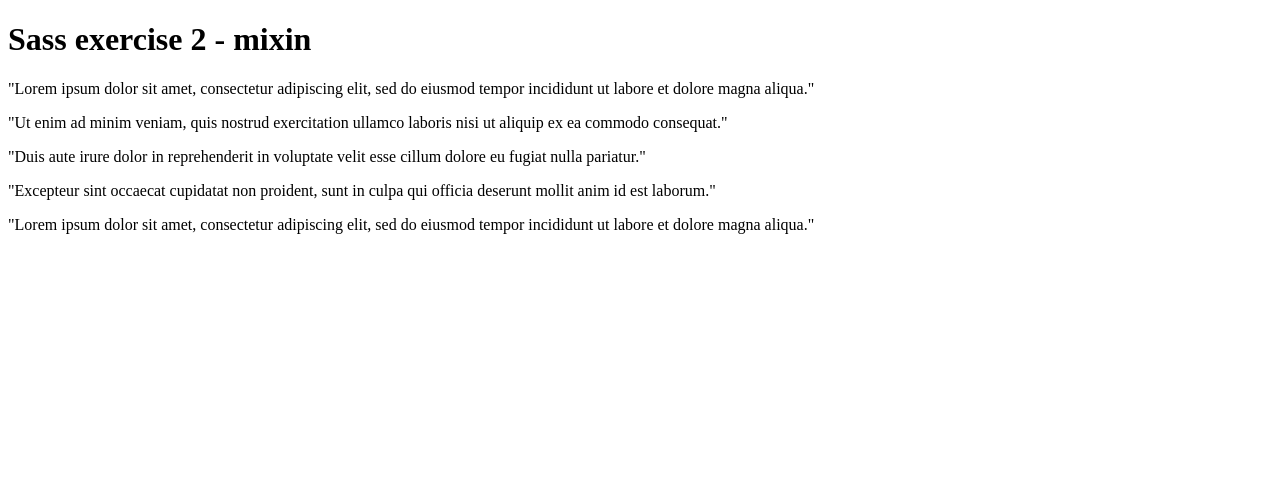
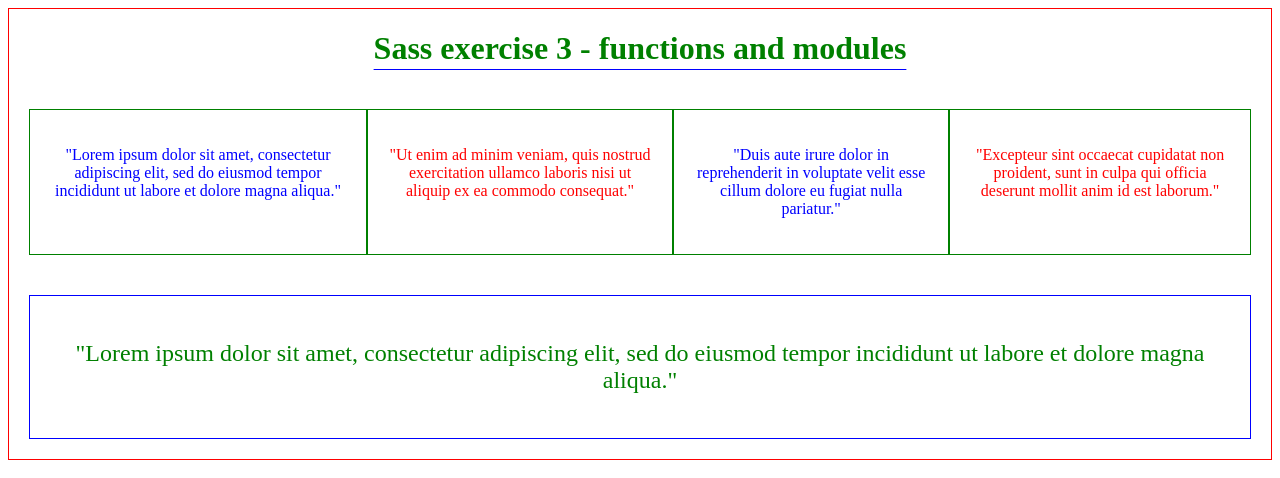
Before and after one commit to metehandoenmez/Sass-Exercises, a plain HTML site: page Ex3 Functions Modules/index.html in a window 1280 px wide. Drawn offline with nearby package versions, Linux system fonts and the light colour scheme; files that its build step writes are made by us from their sources.

Commit message:
changed exercise 3

```diff
--- /dev/null
+++ b/Ex3 Functions Modules/functions.scss
@@ -0,0 +1,3 @@
+@function rem($px, $default: 16) {
+    @return calc($px / $default)*1rem;
+  }
--- a/Ex3 Functions Modules/index.html
+++ b/Ex3 Functions Modules/index.html
@@ -2,27 +2,28 @@
 <html>
     <head>
         <title>Sass exercise 3 - functions and modules</title>
-        <link rel="stylesheet" href="./style.css">
+        <link rel="stylesheet" href="style.css">
     </head>
     <body>
         <div>
-            <h1>Sass exercise 2 - mixin</h1>
+            <div class="exercise">
+                <h1 class="exercise-title">Sass exercise 3 - functions and modules</h1>
                 <section>
-                <article>
+                    <article id="div1">
                         <p>"Lorem ipsum dolor sit amet, consectetur adipiscing elit, sed do eiusmod tempor incididunt ut labore et dolore magna aliqua."</p>
                     </article>
-                <article>
+                    <article id="div2">
                         <p>"Ut enim ad minim veniam, quis nostrud exercitation ullamco laboris nisi ut aliquip ex ea commodo consequat."</p>
                     </article>
-                <article>
+                    <article id="div3">
                         <p>"Duis aute irure dolor in reprehenderit in voluptate velit esse cillum dolore eu fugiat nulla pariatur."</p>
                     </article>
-                <article>
+                    <article id="div4">
                         <p>"Excepteur sint occaecat cupidatat non proident, sunt in culpa qui officia deserunt mollit anim id est laborum."</p>
                     </article>
             </section>
             <section>
-                <article>
+                <article id="div5">
                     <p>"Lorem ipsum dolor sit amet, consectetur adipiscing elit, sed do eiusmod tempor incididunt ut labore et dolore magna aliqua."</p>
                 </article>
             </section>
--- a/Ex3 Functions Modules/style.scss
+++ b/Ex3 Functions Modules/style.scss
@@ -0,0 +1,51 @@
+@use "variables.scss";
+@use "functions" as f;
+
+$color_red: variables.$color-primary;
+$color_blue: variables.$color-secondary;
+$color_green: variables.$color-tertiary;
+$default_size: variables.$default-font-size;
+$default: variables.$default;
+
+@mixin article-style($color, $bordercolor, $fontsize ) {
+    color: $color;
+    border: f.rem(1, $default) solid $bordercolor;
+    font-size: $fontsize;
+    padding: f.rem(20, $default);
+    text-align: center;
+}
+
+.exercise {
+border: f.rem(1, $default) solid $color_red;
+
+    .exercise-title {
+        color: $color_green;
+        text-align: center;
+        text-decoration: underline;
+        text-decoration-color: $color_blue ;
+        text-underline-offset: f.rem(10, $default);
+        text-decoration-thickness: f.rem(1, $default);
+    }
+
+    section {
+        display: flex;
+        padding: f.rem(20, $default);
+    }
+
+    #div1 {
+        @include article-style($color_blue, $color_green, $default-size)
+    }
+    #div2 {
+        @include article-style($color_red, $color_green, $default-size)
+    }
+    #div3 {
+        @include article-style($color_blue, $color_green, $default-size)
+    }
+    #div4 {
+        @include article-style($color_red, $color_green, $default-size)
+    }
+    #div5 {
+        flex:1;
+        @include article-style($color_green, $color_blue, f.rem(24, $default))
+    }
+}
--- /dev/null
+++ b/Ex3 Functions Modules/variables.scss
@@ -0,0 +1,5 @@
+$color-primary: red;
+$color-secondary: blue;
+$color-tertiary: green;
+$default-font-size: 1rem;
+$default: 16;
```
Also changed, not shown: Ex3 Functions Modules/function.css (added), Ex3 Functions Modules/functions.css (added), Ex3 Functions Modules/style.css (added), Ex3 Functions Modules/variables.css (added), 3 other files. Lines whose indentation alone changed are shown as unchanged.
